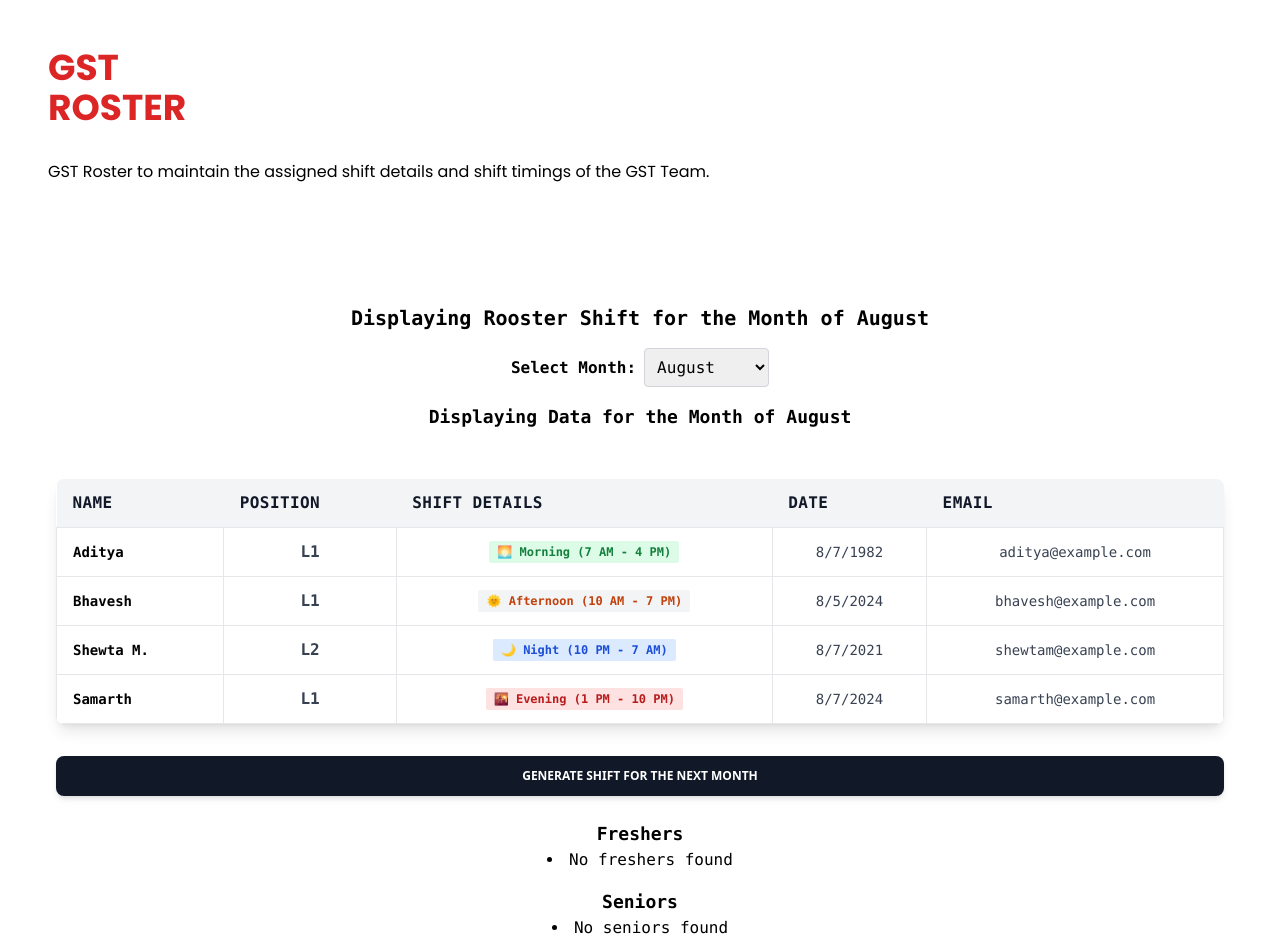
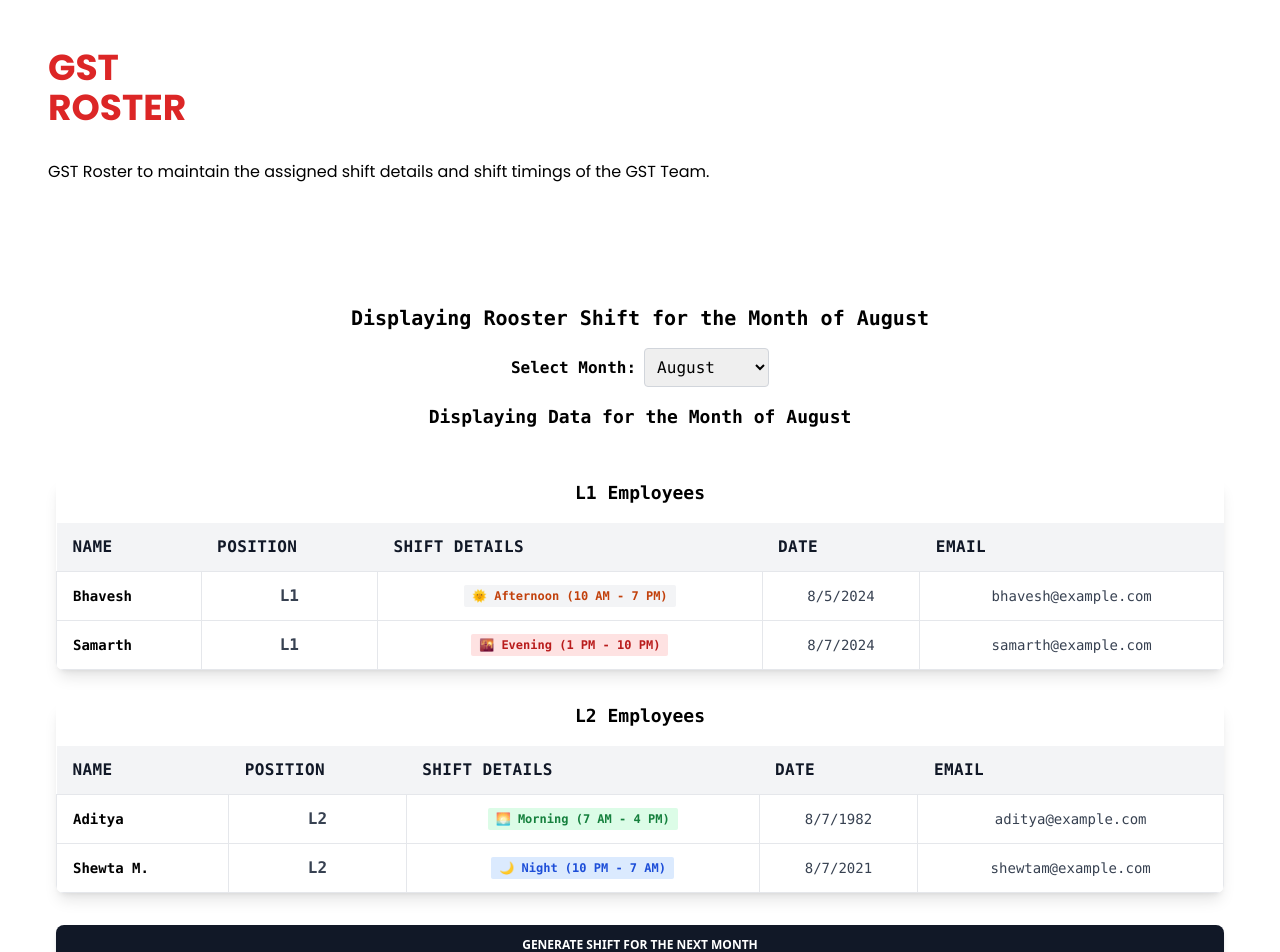
Before and after one commit to Ciriously/GstRooster, a React (Vite) app: page / in a window 1280 px wide. Shown: the top 952 px of the page. Built offline with nearby package versions, Linux system fonts and the light colour scheme.

Commit message:
Feat : Add L1 and L2 tables to employee shift view

```diff
--- a/src/components/Table.jsx
+++ b/src/components/Table.jsx
@@ -1,6 +1,5 @@
 import React, { useState } from 'react';
 import MonthSelector from './MonthSelector';
-import FilterBar from './FilterBar';
 import dayjs from 'dayjs'; // For date manipulation
 
 // Shift details mapping with emojis
@@ -14,7 +13,7 @@ const shiftDetails = {
 const initialData = [
     {
         name: 'Aditya',
-        position: 'L1',
+        position: 'L2',
         shiftNumber: 1,
         date: '8/7/1982',
         email: 'aditya@example.com',
@@ -98,12 +97,18 @@ const Table = () => {
         setData(newShifts);
     };
 
+    // Separate data into L1 and L2
+    const l1Data = data.filter(item => item.position === 'L1');
+    const l2Data = data.filter(item => item.position === 'L2');
+
     return (
         <div>
             <MonthSelector />
             {/* < FilterBar /> */}
             <section className="container mx-auto p-6 font-mono">
+                {/* L1 Table */}
                 <div className="w-full mb-8 overflow-hidden rounded-lg shadow-lg">
+                    <h2 className="text-lg font-semibold mb-4">L1 Employees</h2>
                     <div className="w-full overflow-x-auto">
                         <table className="w-full">
                             <thead>
@@ -116,7 +121,7 @@ const Table = () => {
                                 </tr>
                             </thead>
                             <tbody className="bg-white">
-                                {data.map((item, index) => (
+                                {l1Data.map((item, index) => (
                                     <tr key={index} className="text-gray-700">
                                         <td className="px-4 py-3 border">
                                             <div className="flex items-center text-sm">
@@ -148,6 +153,55 @@ const Table = () => {
                         </table>
                     </div>
                 </div>
+
+                {/* L2 Table */}
+                <div className="w-full mb-8 overflow-hidden rounded-lg shadow-lg">
+                    <h2 className="text-lg font-semibold mb-4">L2 Employees</h2>
+                    <div className="w-full overflow-x-auto">
+                        <table className="w-full">
+                            <thead>
+                                <tr className="text-md font-semibold tracking-wide text-left text-gray-900 bg-gray-100 uppercase border-b border-gray-600">
+                                    <th className="px-4 py-3">Name</th>
+                                    <th className="px-4 py-3">Position</th>
+                                    <th className="px-4 py-3">Shift Details</th>
+                                    <th className="px-4 py-3">Date</th>
+                                    <th className="px-4 py-3">Email</th>
+                                </tr>
+                            </thead>
+                            <tbody className="bg-white">
+                                {l2Data.map((item, index) => (
+                                    <tr key={index} className="text-gray-700">
+                                        <td className="px-4 py-3 border">
+                                            <div className="flex items-center text-sm">
+                                                <div>
+                                                    <p className="font-semibold text-black">{item.name}</p>
+                                                </div>
+                                            </div>
+                                        </td>
+                                        <td className="px-4 py-3 text-md font-semibold border">{item.position}</td>
+                                        <td className="px-4 py-3 text-xs border">
+                                            <span
+                                                className={`px-2 py-1 font-semibold leading-tight rounded-sm ${item.shiftNumber === 1
+                                                    ? 'text-green-700 bg-green-100'
+                                                    : item.shiftNumber === 2
+                                                        ? 'text-orange-700 bg-gray-100'
+                                                        : item.shiftNumber === 3
+                                                            ? 'text-red-700 bg-red-100'
+                                                            : 'text-blue-700 bg-blue-100'
+                                                    }`}
+                                            >
+                                                {shiftDetails[item.shiftNumber].emoji} {shiftDetails[item.shiftNumber].name} ({shiftDetails[item.shiftNumber].time})
+                                            </span>
+                                        </td>
+                                        <td className="px-4 py-3 text-sm border">{item.date}</td>
+                                        <td className="px-4 py-3 text-sm border">{item.email}</td>
+                                    </tr>
+                                ))}
+                            </tbody>
+                        </table>
+                    </div>
+                </div>
+
                 <button
                     className="align-middle select-none font-sans font-bold text-center uppercase transition-all disabled:opacity-50 disabled:shadow-none disabled:pointer-events-none text-xs py-3 px-6 rounded-lg bg-gray-900 text-white shadow-md shadow-gray-900/10 hover:shadow-lg hover:shadow-gray-900/20 focus:opacity-[0.85] focus:shadow-none active:opacity-[0.85] active:shadow-none block w-full"
                     type="button"
```
Also changed, not shown: 1 other file (tests, documents, lock files or other folders).
